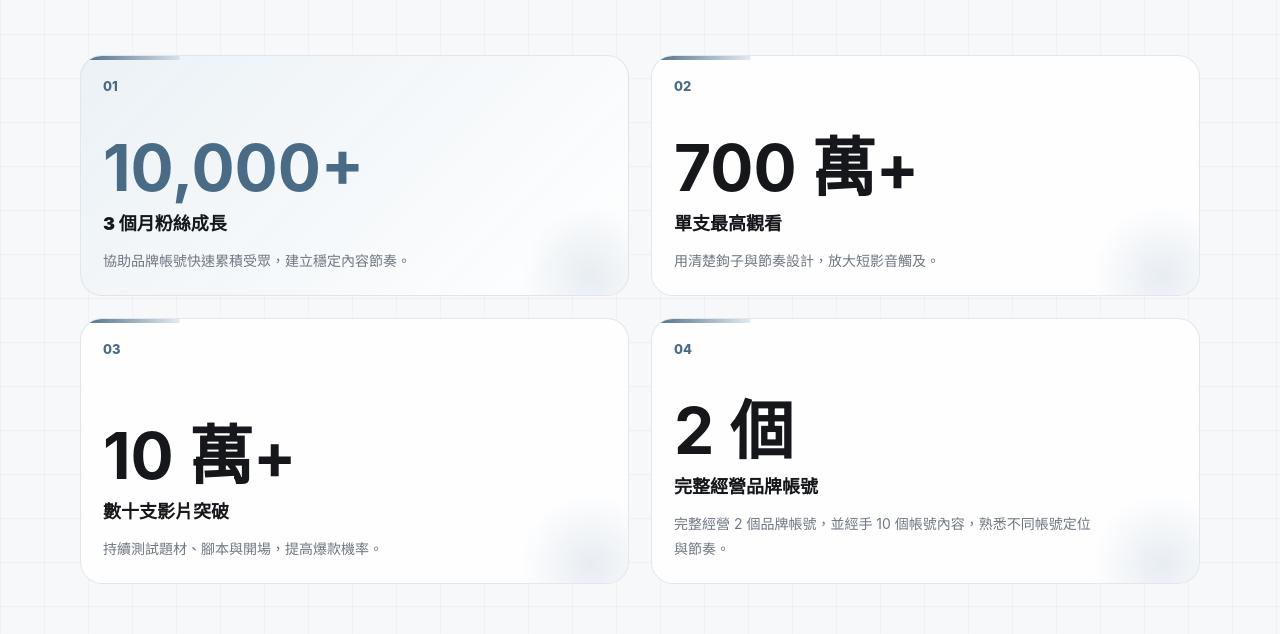
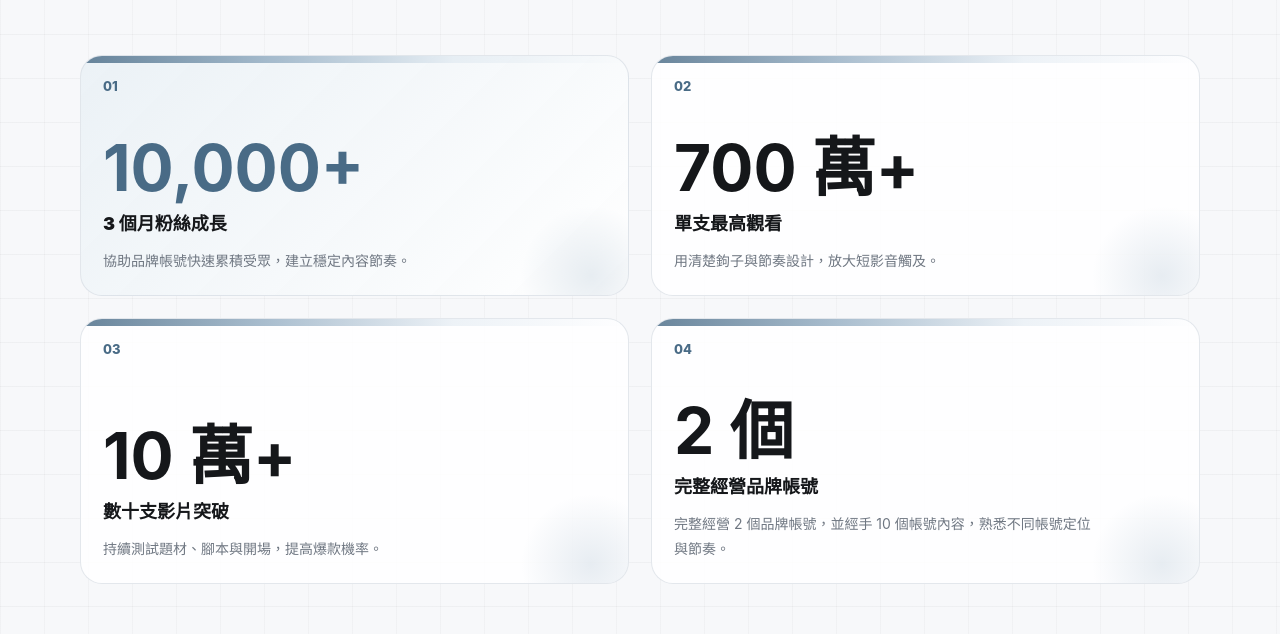
Before and after one commit to JarodYu/jarod-portfolio, a website: page index.html in a window 1280 px wide. Shown: the part 1770-2404 px from the top of the page. Drawn offline with Linux system fonts and the light colour scheme.

Commit message:
Add files via upload

```diff
--- a/script.js
+++ b/script.js
@@ -2,6 +2,7 @@ const year = document.querySelector("#year");
 const toast = document.querySelector(".toast");
 const copyEmailButton = document.querySelector(".copy-email");
 const backToTopButton = document.querySelector(".back-to-top");
+const videoFrame = document.querySelector(".video-frame");
 const heroVideo = document.querySelector(".video-frame video");
 const videoSoundToggle = document.querySelector(".video-sound-toggle");
 const videoFullscreenTriggers = [...document.querySelectorAll(".video-fullscreen-trigger")];
@@ -248,6 +249,11 @@ if (videoLightbox && videoLightboxVideo && videoFullscreenTriggers.length > 0) {
     });
   });
 
+  videoFrame?.addEventListener("click", (event) => {
+    if (event.target.closest(".video-sound-toggle")) return;
+    openVideoLightbox();
+  });
+
   videoLightboxClose?.addEventListener("click", closeVideoLightbox);
 
   videoLightbox.addEventListener("touchstart", (event) => {
--- a/style.css
+++ b/style.css
@@ -412,6 +412,7 @@ h3 {
   border-radius: var(--radius);
   overflow: hidden;
   position: relative;
+  cursor: pointer;
   transition:
     min-height 0.65s cubic-bezier(0.22, 1, 0.36, 1),
     background 0.3s ease;
@@ -699,12 +700,19 @@ h3 {
 .result-card::before {
   content: "";
   position: absolute;
-  inset: 0 0 auto;
-  height: 4px;
-  background: linear-gradient(90deg, var(--blue-dark), rgba(111, 145, 173, 0.18));
-  transform: scaleX(0.18);
-  transform-origin: left;
-  transition: transform 0.28s ease;
+  top: 0;
+  left: 0;
+  right: 0;
+  height: 7px;
+  background: linear-gradient(
+    90deg,
+    rgba(73, 107, 134, 0.92) 0%,
+    rgba(111, 145, 173, 0.66) 34%,
+    rgba(201, 217, 230, 0.36) 68%,
+    rgba(255, 255, 255, 0) 100%
+  );
+  opacity: 0.9;
+  transition: opacity 0.28s ease;
 }
 
 .result-card::after {
@@ -719,7 +727,7 @@ h3 {
 }
 
 .result-card:hover::before {
-  transform: scaleX(1);
+  opacity: 1;
 }
 
 .result-card-featured {
```
